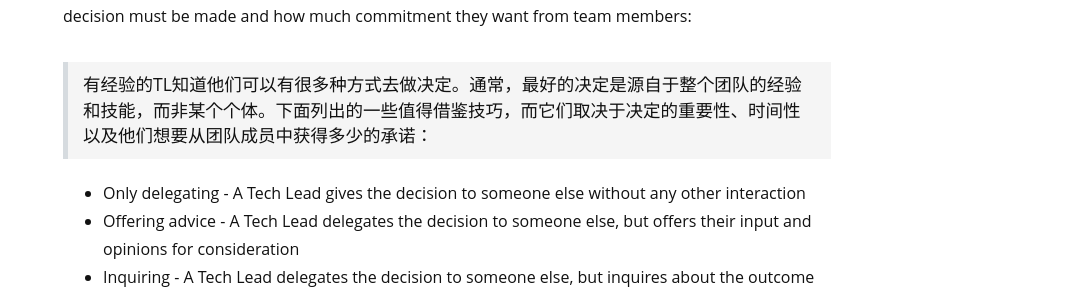
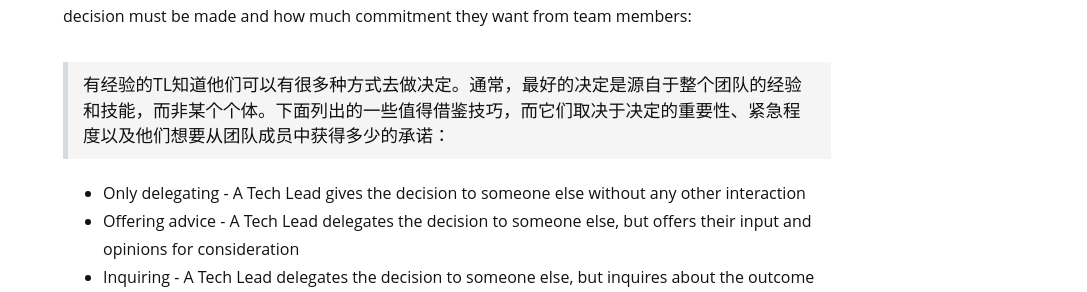
Before and after one commit to lemon123456/sjyuan-cc.github.io, a Jekyll site: the page built from _posts/2016-03-27-3-common-mistakes-of-first-time-tech-lead.md, in a window 1280 px wide and 900 px high, scrolled down 2928 px. Shown: the part 188-480 px from the top of the window, without its empty margins (193-1280 px from the left). Built offline with Jekyll 4.4.1, drawn with Linux system fonts in a browser that asks for light colours; nearby versions of some CDN libraries; comment, search, counter and statistics services are not loaded; some of the changed text lies outside the part shown.

Commit message:
update translation

```diff
--- a/_posts/2016-03-27-3-common-mistakes-of-first-time-tech-lead.md
+++ b/_posts/2016-03-27-3-common-mistakes-of-first-time-tech-lead.md
@@ -63,7 +63,7 @@ A first time Tech Lead may sometimes be the most experienced developer on the te
 
 The more experienced Tech Lead realizes there are different ways of making decisions, and often, the best decision comes from using the breadth of experience and knowledge from the entire team. They might draw upon the following techniques, depending on how critical a decision is, how quick a decision must be made and how much commitment they want from team members:
 
->有经验的TL知道他们可以有很多种方式去做决定。通常，最好的决定是源自于整个团队的经验和技能，而非某个个体。下面列出的一些值得借鉴技巧，而它们取决于决定的重要性、时间性以及他们想要从团队成员中获得多少的承诺：
+>有经验的TL知道他们可以有很多种方式去做决定。通常，最好的决定是源自于整个团队的经验和技能，而非某个个体。下面列出的一些值得借鉴技巧，而它们取决于决定的重要性、紧急程度以及他们想要从团队成员中获得多少的承诺：
 
 - Only delegating - A Tech Lead gives the decision to someone else without any other interaction
 - Offering advice - A Tech Lead delegates the decision to someone else, but offers their input and opinions for consideration
```
Also changed, not shown: other parts of _posts/2016-03-27-3-common-mistakes-of-first-time-tech-lead.md (+1 -1 lines).
